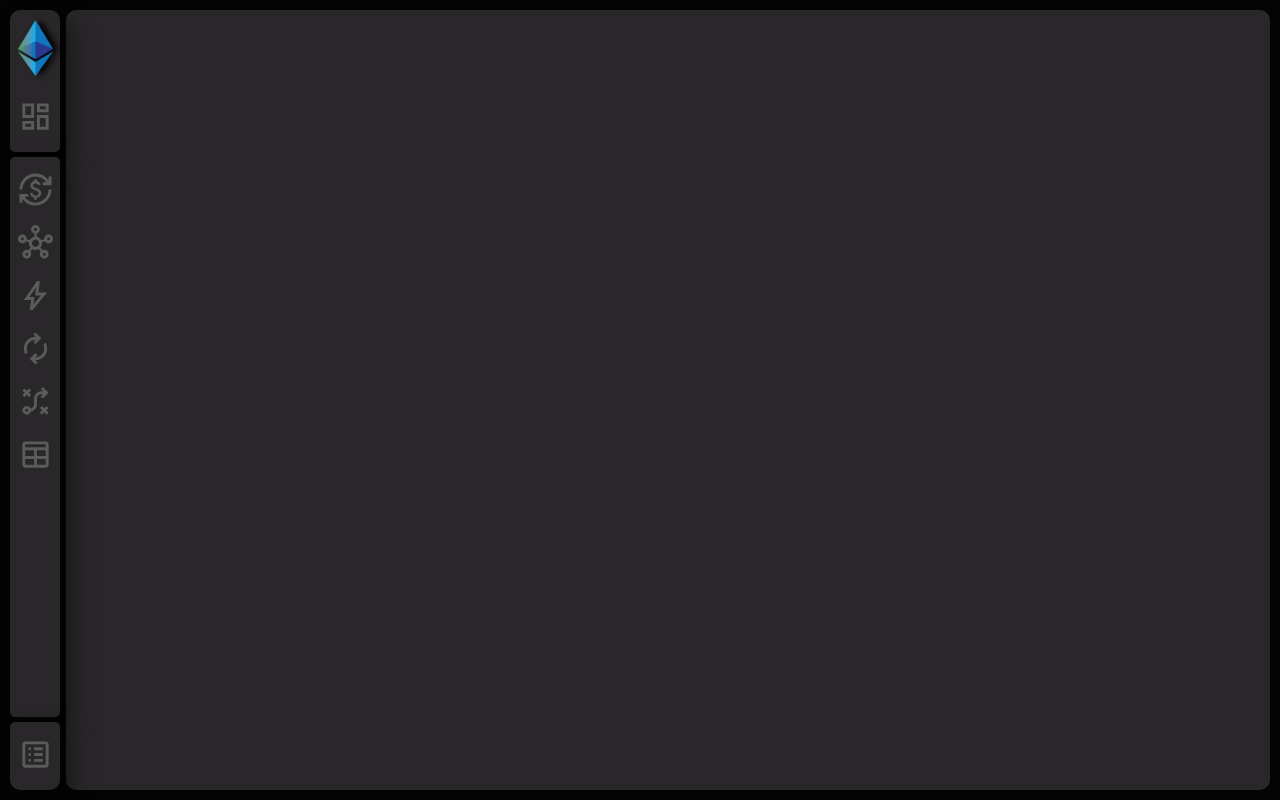
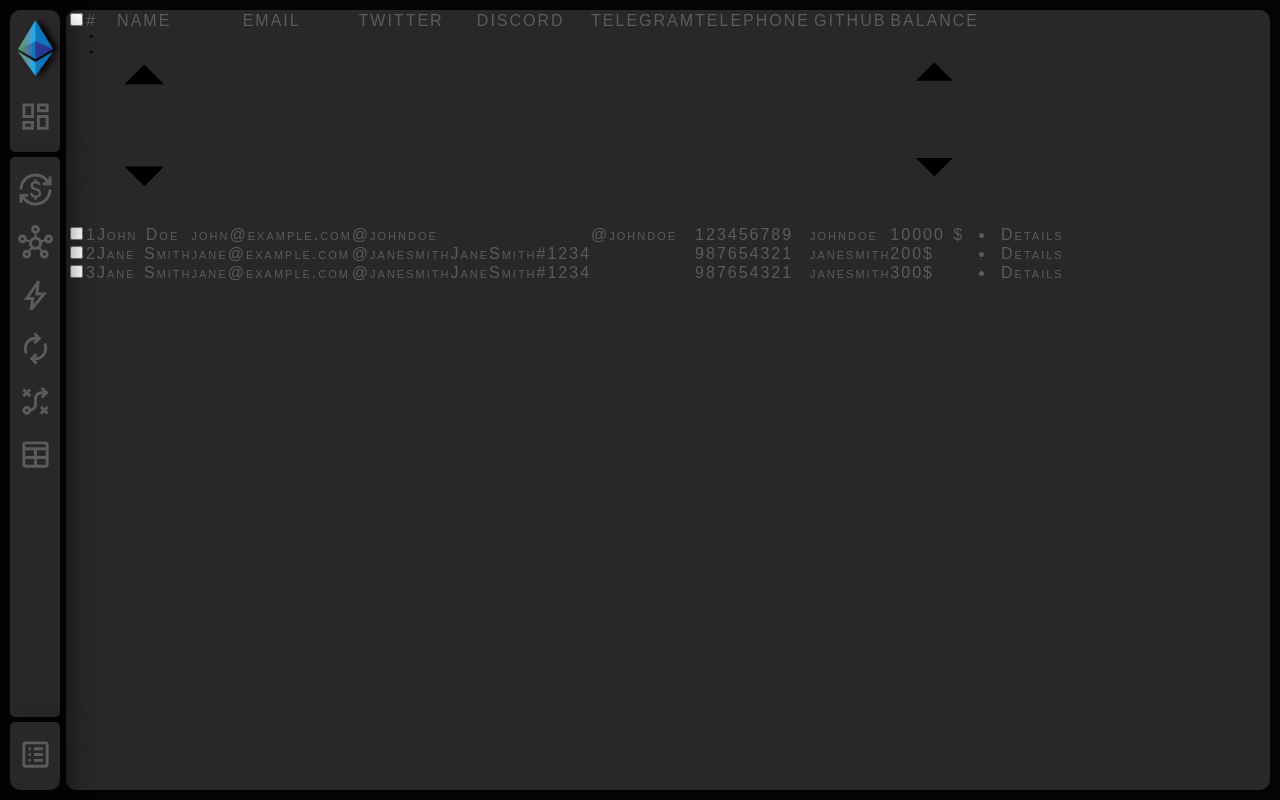
Before and after one commit to NoneTypez/__, a React (Vite) app: page / in a window 1280 px wide. Built offline with nearby package versions, Linux system fonts and the light colour scheme.

Commit message:
started a creating pages

```diff
--- a/src/App.tsx
+++ b/src/App.tsx
@@ -1,5 +1,5 @@
 // import { useState } from 'react'
-import "./App.css";
+import Dashboard from "./coompositions/pages/dashboard/dashboard";
 import Sidebar from "./coompositions/sideBar/Sidebar";
 import Window from "./coompositions/window/Window";
 import { WindowAppearance } from "./enums";
@@ -10,7 +10,7 @@ function App() {
   return (
     <>
       <Sidebar />
-      <Window appearance={WindowAppearance.main} />
+      <Window appearance={WindowAppearance.main} children={<Dashboard />} />
     </>
   );
 }
--- /dev/null
+++ b/src/coompositions/pages/dashboard/dashboard.props.ts
@@ -0,0 +1,5 @@
+// import { ReactNode } from "react";
+
+export default interface IDashboardProps {
+  table: JSX.Element;
+}
--- /dev/null
+++ b/src/coompositions/pages/dashboard/dashboard.tsx
@@ -0,0 +1,20 @@
+import TableComposition from "../../table/TableComposition";
+import styles from "./dashboard.module.css";
+import cn from "classnames";
+
+function Dashboard(): JSX.Element {
+  return (
+    <div className={cn(styles.main)}>
+      <div className={cn(styles.container)}>
+        <div></div>
+        <div></div>
+      </div>
+      <div className={cn(styles.container)}>
+        <TableComposition />
+      </div>
+      <div className={cn(styles.container)}></div>
+    </div>
+  );
+}
+
+export default Dashboard;
--- a/src/coompositions/sideBar/Sidebar.module.css
+++ b/src/coompositions/sideBar/Sidebar.module.css
@@ -12,10 +12,6 @@
   background-color: #2a272a;
   box-shadow: 10px 10px 25px 0px rgba(0, 0, 0, 0.50)
 }
-
-/* .button {
-  padding-top: 10px
-} */
 
 .topblock {
   display: flex;
```
Also changed, not shown: src/App.css (deleted, +0 -42 lines), src/coompositions/pages/dashboard/dashboard.module.css (added).
